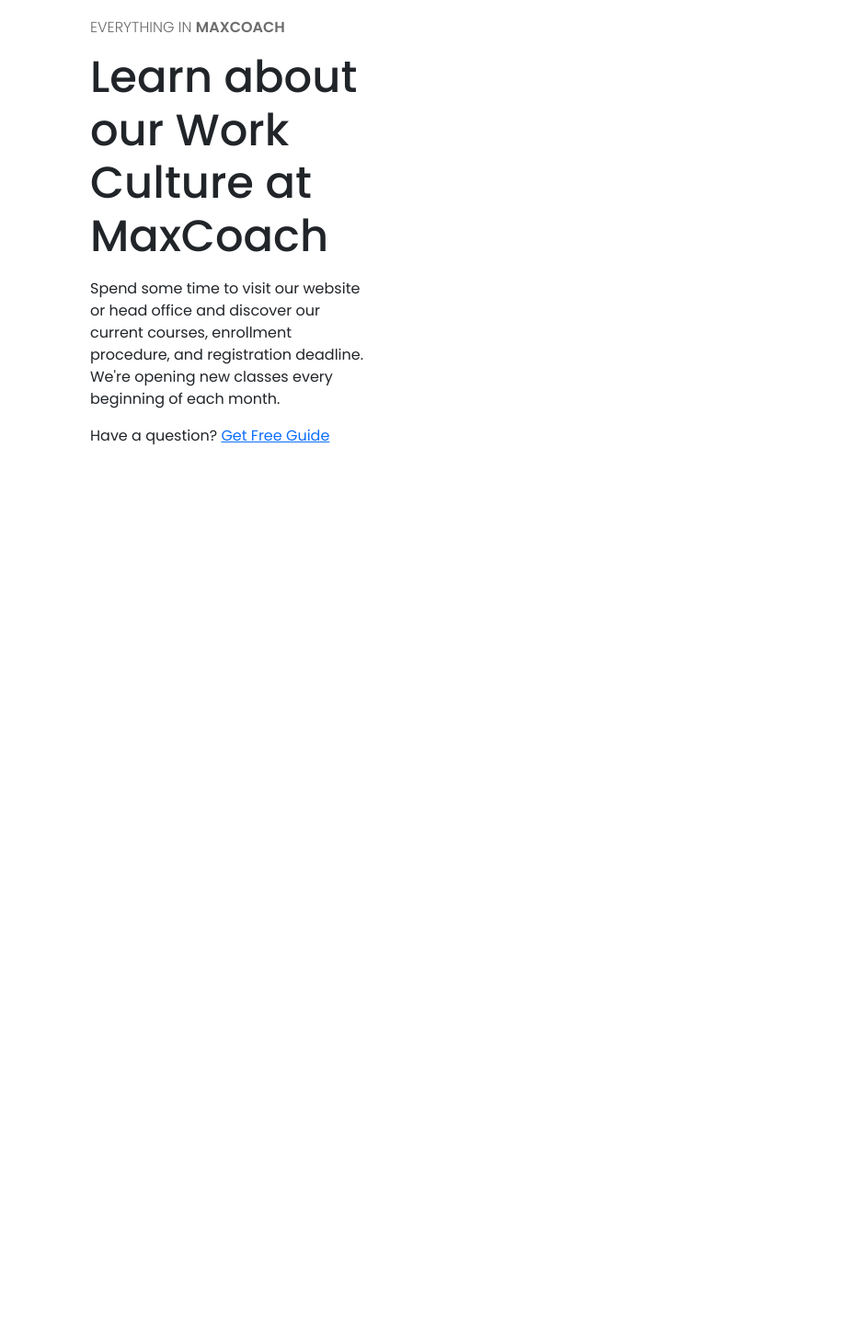
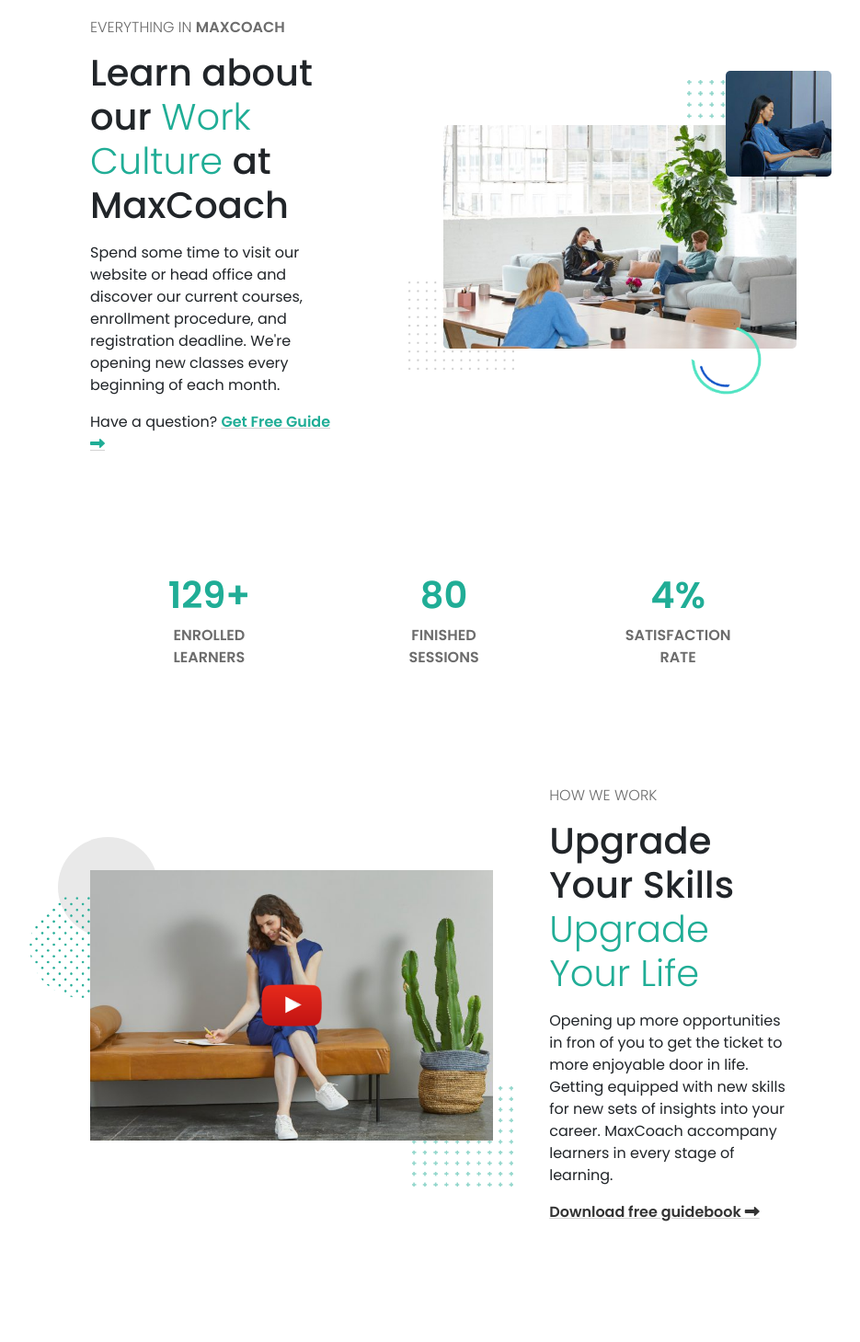
Before and after one commit to mlietti1/proj-html-vuejs, a Vue app: page / in a window 1280 px wide. Shown: the part 920-2379 px from the top of the page at 92% size, without its empty margins (158-1093 px from the left). Before the commit the page ends 1406 px from the top, so only its background shows below. Built offline with nearby package versions, Linux system fonts and the light colour scheme.

Commit message:
content row added

```diff
--- a/src/components/MainContent.vue
+++ b/src/components/MainContent.vue
@@ -10,14 +10,59 @@
 
     <div class="mc-row">
 
-      <div class="text-card">
+      <div class="text-box">
         <h5>Everything in <span>MaxCoach</span></h5>
         <h2>Learn about our <span>Work Culture</span> at MaxCoach</h2>
         <p>Spend some time to visit our website or head office and discover our current courses, enrollment procedure, and registration deadline. We're opening new classes every beginning of each month.</p>
-        <span>Have a question? <a href="#">Get Free Guide </a></span>
+        <span>Have a question? <a href="#">Get Free Guide <i class="fa-solid fa-right-long"></i></a></span>
+      </div>
+      <div class="img-box">
+        <img class="primary-img" src="../assets/images/stock-full-hd-10-ohki1ayywq3cqutettrncduujpoaorifqu4relt2ts.jpg" alt="image1">
+        <img class="secondary-img" src="../assets/images/about-us-01-ohkia3qg98rq9vg3s0mn2hkflr1migdqdw370qnegc.jpg" alt="image2">
+        <img class="effect-square" src="../assets/images/maxcoach-shape-07.png" alt="img-shape1">
+        <img class="effect-circle" src="../assets/images/maxcoach-shape-02.png" alt="img-shape2">
+        <img class="effect-rectangle" src="../assets/images/maxcoach-shape-08.png" alt="img-shape3">
       </div>
     </div>
+    <div class="mc-row justify-content-center">
+      <div class="number-box">
+        <h3 class="number-big">129+</h3>
+        <span>enrolled learners</span>
+      </div>
+      <div class="number-box">
+        <h3 class="number-big">80</h3>
+        <span>finished sessions</span>
+      </div>
+      <div class="number-box">
+        <h3 class="number-big">4%</h3>
+        <span>satisfaction rate</span>
+      </div>
+    </div>
+    <div class="mc-row">
+      <div class="video-box">
+        <img class="video-preview" src="../assets/images/stock-full-hd-11-670x450.jpg" alt="video-preview">
+        <img class="dotted-circle" src="../assets/images/maxcoach-shape-05.png" alt="dotted-cirlce">
+        <div class="custom-circle">
+        </div>
+        <img class="square" src="../assets/images/maxcoach-shape-07.png" alt="square">
+        <img class="youtube-icon" src="../assets/images/icon-youtube-play.png" alt="play">
+      </div>
+      <div class="text-box">
+        <h5>How we work</h5>
+        <h2>Upgrade Your Skills  <span>Upgrade Your Life</span></h2>
+        <p>Opening up more opportunities in fron of you to get the ticket to more enjoyable door in life. Getting equipped with new skills for new sets of insights into your career. MaxCoach accompany learners in every stage of learning.</p>
+        <span><a class="dark" href="#">Download free guidebook <i class="fa-solid fa-right-long"></i></a></span>
+      </div>
 
+    </div>
+
+    <div class="mc-row text-center">
+      <div class="text-box central">
+        <h5>Join maxcoach at best</h5>
+        <h2>Latest Online  <span>Courses</span></h2>
+      </div>
+
+    </div>
 
   </div>
 
@@ -33,8 +78,12 @@
   margin: 0 auto;
 
   .mc-row{
-    .text-card{
-      width: 40%;
+    @include centerFlex('vertical');
+    width: 100%;
+    justify-content: space-between;
+    margin-bottom: 3rem;
+    .text-box{
+      width: 35%;
       h5{
         font-weight: 300;
         font-size: 1rem;
@@ -45,11 +94,133 @@
         }
       }
       h2{
-        font-size: 3rem;
+        font-size: 2.5rem;
         margin: 1rem 0;
+        span {
+          color: $green;
+          font-weight: 300;
+        }
+      }
+      span {
+        a {
+          color: $green;
+          font-weight: 600;
+          text-decoration-color: lightgray;
+          i{
+            text-decoration: underline;
+            text-decoration-color: lightgray;
+          }
+        }
+        a.dark{
+          color: $primary-font-color;
+        }
+      }
+
+    }
+    .img-box{
+      position: relative;
+      width: 50%;
+      .primary-img {
+        width: 100%;
+        border-radius: 5px;
+      }
+      .secondary-img{
+        position: absolute;
+        width: 30%;
+        border-radius: 5px;
+        bottom: 77%;
+        left: 80%;
+        z-index: 3;
+      }
+      .effect-square{
+        width: 30%;
+        position: absolute;
+        z-index: -1;
+        bottom: 73%;
+        left: 69%;
+      }
+      .effect-circle{
+        position: absolute;
+        width: 20%;
+        top: 90%;
+        left: 70%;
+        z-index: 3;
+      }
+      .effect-rectangle{
+        position: absolute;
+        width: 30%;
+        right: 80%;
+        top: 70%;
+        z-index: -1;
       }
     }
+  }
+  .mc-row {
+    .number-box{
+      text-align: center;
+      margin: 5rem 4rem;
+      h3{
+        color: $green;
+        font-size: 2.5rem;
+        font-weight: 600;
+      }
+      span {
+        color: $secondary-font-color;
+        font-size: 1rem;
+        font-weight: 600;
+        text-transform: uppercase;
+      }
+    }
+  }
 
+  .mc-row{
+    .video-box{
+      width: 57%;
+      position: relative;
+      .video-preview{
+        width: 100%;
+      }
+      .dotted-circle{
+        position: absolute;
+        width: 25%;
+        right: 90%;
+        top: 10%;
+        z-index: -1;
+      }
+      .custom-circle{
+        width: 25%;
+        aspect-ratio: 1/1;
+        border-radius: 50%;
+        background-color: rgb(233, 233, 233);
+        position: absolute;
+        z-index: -2;
+        bottom: 75%;
+        right: 83%;
+      }
+      .square {
+        position: absolute;
+        width: 25%;
+        top: 80%;
+        left: 80%;
+        z-index: -1;
+      }
+      .youtube-icon{
+        width: 15%;
+        position: absolute;
+        left: 0;
+        right: 0;
+        top: 0;
+        bottom: 0;
+        margin: auto;
+      }
+    }
+  }
+  .mc-row {
+    .text-box.central{
+      padding-top: 2rem;
+      width: 100%;
+      margin: 3rem 0;
+    }
   }
 }
 
```
